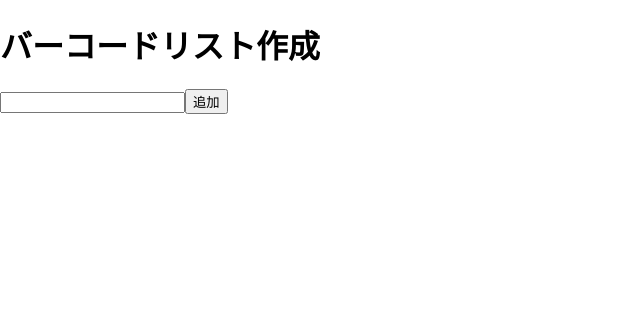
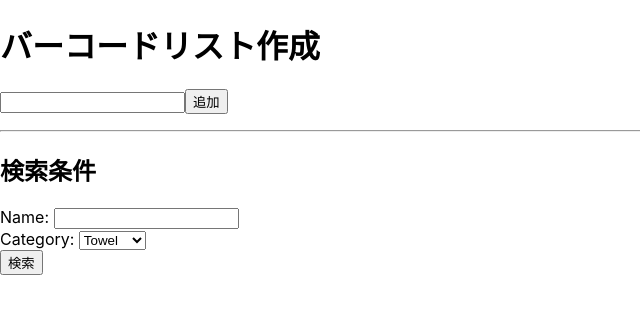
Before and after one commit to shin039/sakuya, a Next.js app: page /goods/barcode in a window 1280 px wide. Shown: the top 314 px of the page, without its empty margins (0-640 px from the left). Built offline with nearby package versions, Linux system fonts and the light colour scheme.

Commit message:
make barcode page

```diff
--- a/pages/goods/barcode.tsx
+++ b/pages/goods/barcode.tsx
@@ -1,31 +1,93 @@
-import { useState} from "react";
+import { useState, useEffect } from "react";
 import log         from "../../modules/util/logUtil";
 import { db }      from "../../modules/db/connection";
 import SQL         from "sql-template-strings";
 import Link        from "next/link";
 
 export default function barcode() {
+  // ---------------------------------------------------------------------------
+  // Check React Hook
+  // ---------------------------------------------------------------------------
   const [line, setLine] = useState([]);
   const [data, setData] = useState("");
 
   // Functions of List
-  const addLine = () => { setLine([...line, data]); setData(""); };
-  const delLine = () => {line.splice(index, 1); console.log(line); setLine([...line])};
+  const addLine = ()      => { setLine([...line, data]); setData(""); };
+  const delLine = (index:int) => {
+    line.splice(index, 1);
+    setLine([...line]) };
 
+  // ---------------------------------------------------------------------------
+  // Const
+  // ---------------------------------------------------------------------------
+  const [glist, setGList] = useState([]);
+  const [gname, setGName] = useState("");
+
+  const options = [
+    {code: "c1", name: "Towel"},
+    {code: "c2", name: "Blanket"},
+    {code: "c3", name: "ETC"}
+  ];
+
+  // ---------------------------------------------------------------------------
+  // Function
+  // ---------------------------------------------------------------------------
+  const searchGoods = () => {
+    console.log("# --------------------------------------");
+    console.log(`  Search Goods Name: ${gname}`);
+  };
+
+  // ---------------------------------------------------------------------------
+  // Main
+  // ---------------------------------------------------------------------------
+  // 初回処理
+  const init = () => {
+    // DEBUG
+    console.log('Page inited!') ;
+    // TODO Get Category
+  };
+  useEffect(init, []);
+
+
+  // ---------------------------------------------------------------------------
+  // Render
+  // ---------------------------------------------------------------------------
   return (
     <div>
       <h1>バーコードリスト作成</h1>
 
       {/* 入力フォーム */}
-      <input  type="text" name="data" onChange={e => setData(e.target.value)} value={data} />
+      <input  type="text" name="data" onChange={ e => setData(e.target.value) } value={data} />
       <button onClick={addLine}>追加</button>
 
       {/* 表示欄 */}
       <ul>
-        {line.map((data, index) => {
-          return <li key={index}>{data} <button onClick={delLine}>削除</button></li>;
+        {line.map((content, index) => {
+          return <li key={index}>{content} <button onClick={ (e) => delLine(index) }>削除</button></li>;
         })}
       </ul>
+
+      <hr/>
+
+      {/* ------------------------------------------------------------------ */}
+      {/* バーコードリスト作成画面                                           */}
+      {/* ------------------------------------------------------------------ */}
+
+
+      {/* 商品検索 */}
+      <div>
+        <h2>検索条件</h2>
+        <label>Name: <input type="text" name="gname" onChange={ e => setGName(e.target.value) } value={gname} /></label>
+        <br/>
+        <label> Category: <select>{options.map(val => <option key={val.code} value={val.code}>{val.name}</option>)}</select>
+        </label>
+        <br/>
+        <button onClick={searchGoods}>検索</button>
+      </div>
+
+      {/* 印刷リスト */}
+
+
     </div>
   );
 }
```
